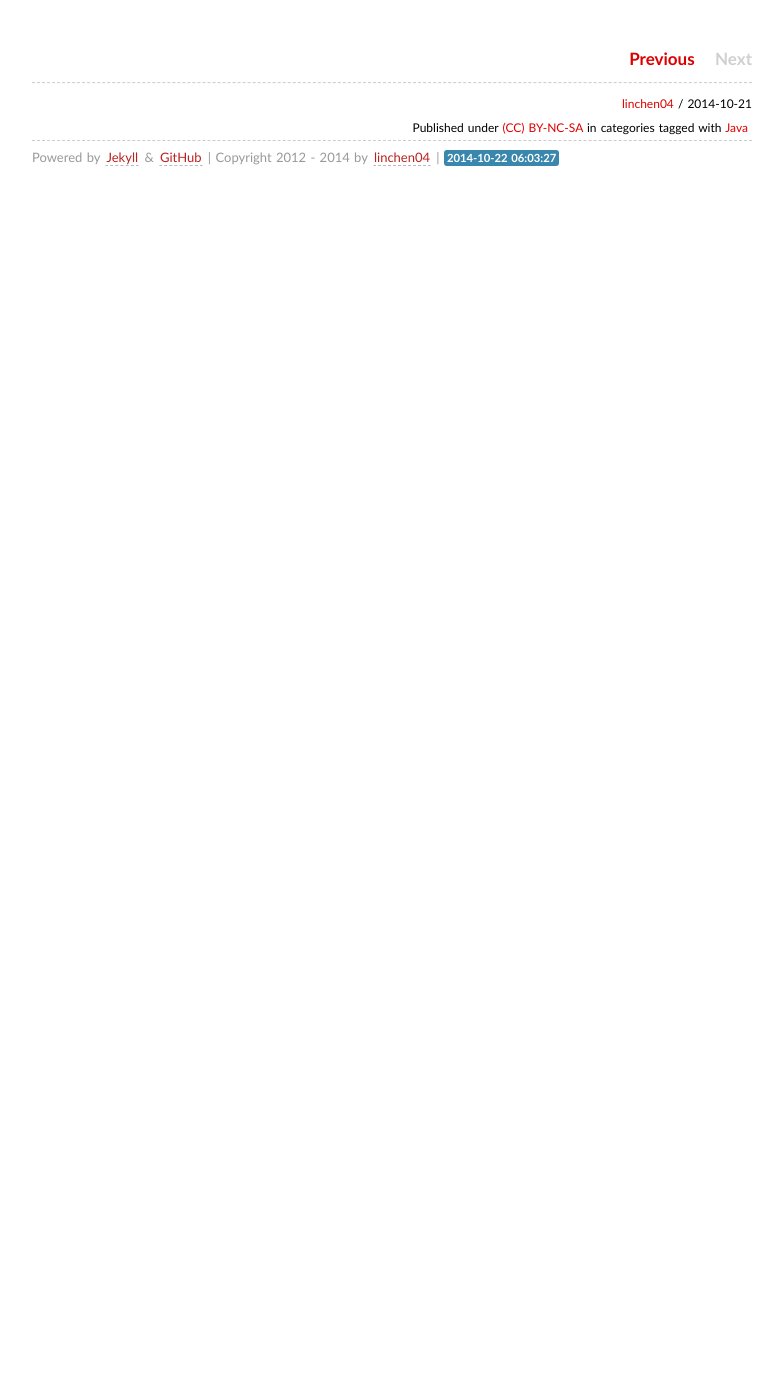
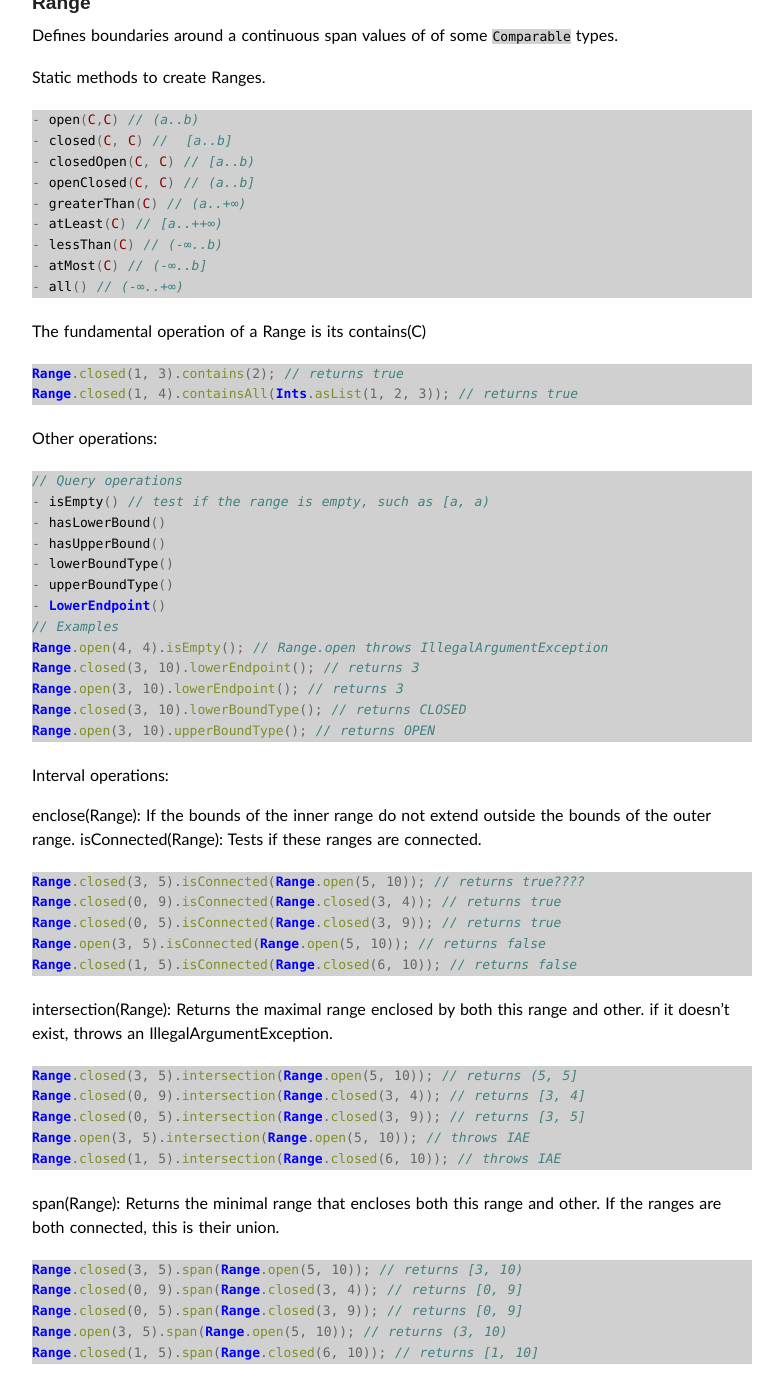
Before and after one commit to lchenn/linchen04.github.io, a Jekyll site: the page built from _posts/2014-10-21-learning-guava.md, in a window 1280 px wide and 1400 px high, scrolled down 1831 px. Shown: the whole window, without its empty margins (248-1031 px from the left). Built offline with Jekyll 4.4.1, drawn with Linux system fonts in a browser that asks for light colours; some web fonts are replaced; Markdown is read by kramdown in place of the engine named in the settings; comment, search, counter and statistics services are not loaded; before the commit the page ends 2031 px from its top, so only the background shows below that.

Commit message:
about ranges

````diff
--- a/_posts/2014-10-21-learning-guava.md
+++ b/_posts/2014-10-21-learning-guava.md
@@ -102,3 +102,77 @@ The predefined CaseFormats are:
 - UPPER_CAMEL //UpperCamel
 - UPPER_UNDERSCORE //UPPER_UNDERSCORE
 ```
+
+
+### Range
+Defines boundaries around a continuous span values of of some ```Comparable``` types.
+
+Static methods to create Ranges.
+
+```java
+- open(C,C) // (a..b)
+- closed(C, C) //  [a..b]
+- closedOpen(C, C) // [a..b)
+- openClosed(C, C) // (a..b]
+- greaterThan(C) // (a..+∞)
+- atLeast(C) // [a..++∞)
+- lessThan(C) // (-∞..b)
+- atMost(C) // (-∞..b]
+- all() // (-∞..+∞)
+```
+
+The fundamental operation of a Range is its contains(C)
+
+```java
+Range.closed(1, 3).contains(2); // returns true
+Range.closed(1, 4).containsAll(Ints.asList(1, 2, 3)); // returns true
+```
+
+Other operations:
+
+```java
+// Query operations
+- isEmpty() // test if the range is empty, such as [a, a)
+- hasLowerBound()
+- hasUpperBound()
+- lowerBoundType()
+- upperBoundType()
+- LowerEndpoint()
+// Examples
+Range.open(4, 4).isEmpty(); // Range.open throws IllegalArgumentException
+Range.closed(3, 10).lowerEndpoint(); // returns 3
+Range.open(3, 10).lowerEndpoint(); // returns 3
+Range.closed(3, 10).lowerBoundType(); // returns CLOSED
+Range.open(3, 10).upperBoundType(); // returns OPEN
+```
+
+Interval operations:
+
+
+enclose(Range):  If the bounds of the inner range do not extend outside the bounds of the outer range.
+isConnected(Range):  Tests if these ranges are connected.
+```java
+Range.closed(3, 5).isConnected(Range.open(5, 10)); // returns true????
+Range.closed(0, 9).isConnected(Range.closed(3, 4)); // returns true
+Range.closed(0, 5).isConnected(Range.closed(3, 9)); // returns true
+Range.open(3, 5).isConnected(Range.open(5, 10)); // returns false
+Range.closed(1, 5).isConnected(Range.closed(6, 10)); // returns false
+```
+
+intersection(Range): Returns the maximal range enclosed by both this range and other. if it doesn't exist,  throws an IllegalArgumentException.
+```java
+Range.closed(3, 5).intersection(Range.open(5, 10)); // returns (5, 5]
+Range.closed(0, 9).intersection(Range.closed(3, 4)); // returns [3, 4]
+Range.closed(0, 5).intersection(Range.closed(3, 9)); // returns [3, 5]
+Range.open(3, 5).intersection(Range.open(5, 10)); // throws IAE
+Range.closed(1, 5).intersection(Range.closed(6, 10)); // throws IAE
+```
+
+span(Range): Returns the minimal range that encloses both this range and other.  If the ranges are both connected, this is their union.
+```java
+Range.closed(3, 5).span(Range.open(5, 10)); // returns [3, 10)
+Range.closed(0, 9).span(Range.closed(3, 4)); // returns [0, 9]
+Range.closed(0, 5).span(Range.closed(3, 9)); // returns [0, 9]
+Range.open(3, 5).span(Range.open(5, 10)); // returns (3, 10)
+Range.closed(1, 5).span(Range.closed(6, 10)); // returns [1, 10]
+```
````
